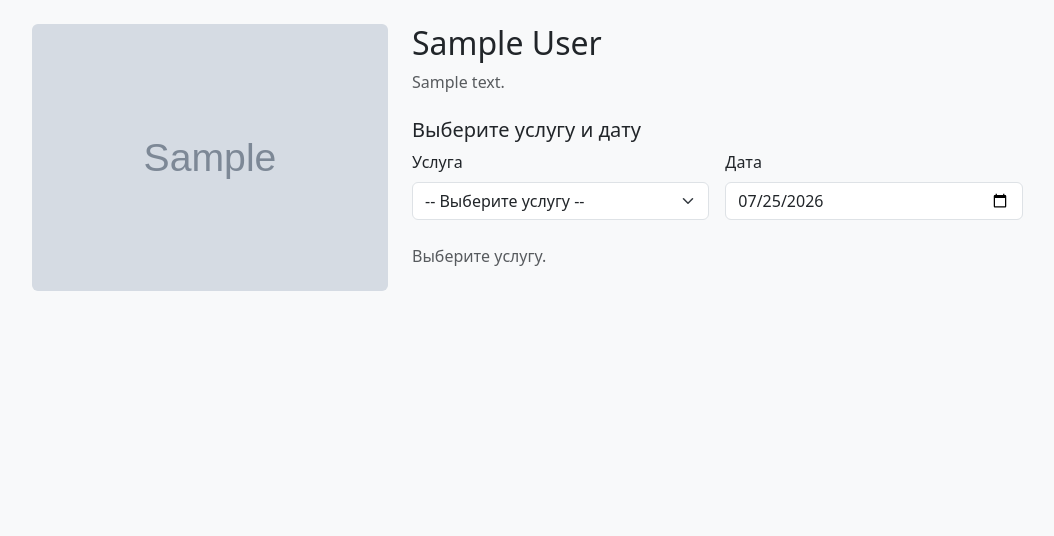
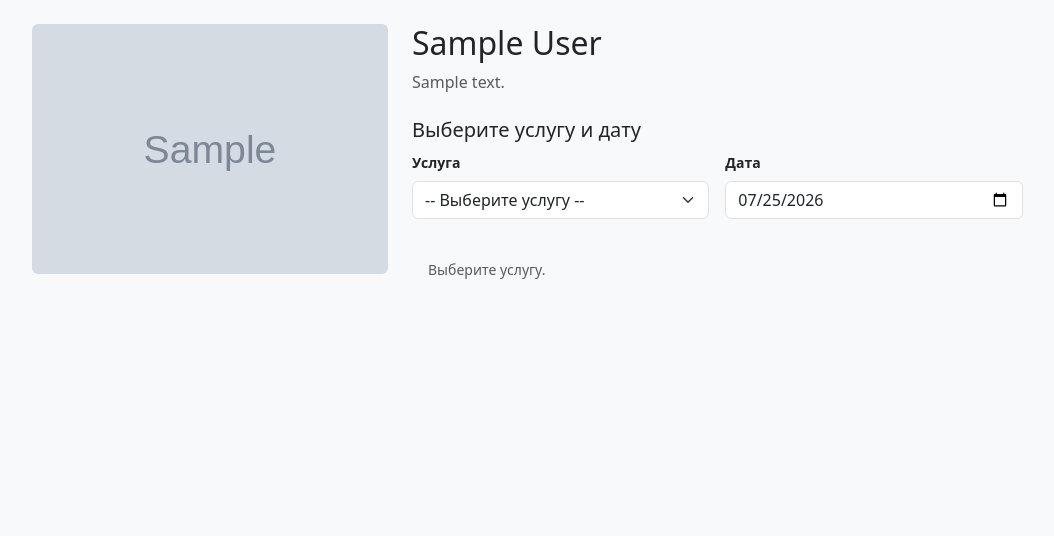
Before and after one commit to Serghqa/SlotMe, a Django app: page /masters/1/ in a window 1280 px wide. Shown: the part 56-592 px from the top of the page, without its empty margins (50-1104 px from the left). Run offline with Django 5.2, Linux system fonts and the light colour scheme; tables that the repository leaves empty hold one stand-in row (values such as "Sample post"); grey boxes marked "Sample" are stand-in pictures.

Commit message:
Template fixed master_detail.html

```diff
--- a/templates/masters/master_detail.html
+++ b/templates/masters/master_detail.html
@@ -6,11 +6,13 @@
 {% block content %}
 <div class="row">
     <div class="col-md-4">
-        {% if master.photo %}
-            <img src="{{ master.photo.url }}" class="img-fluid rounded mb-3" alt="{{ master.user.get_full_name }}">
-        {% else %}
-            <img src="{% static 'img/no-photo.png' %}" class="img-fluid rounded mb-3" alt="Нет фото">
-        {% endif %}
+        <div class="master-card-img-wrapper rounded mb-3">
+            {% if master.photo %}
+                <img src="{{ master.photo.url }}" class="master-card-img" alt="{{ master.user.get_full_name }}">
+            {% else %}
+                <img src="{% static 'img/no-photo.png' %}" class="master-card-img master-card-img-placeholder" alt="Нет фото">
+            {% endif %}
+        </div>
     </div>
     <div class="col-md-8">
         <h2>{{ master.user.get_full_name|default:master.user.username }}</h2>
@@ -21,8 +23,8 @@
         <!-- Форма выбора -->
         <form method="get" class="row g-3 mb-4" id="booking-filter-form">
             <div class="col-md-5">
-                <label class="form-label">Услуга</label>
-                <select name="service_id" class="form-select" onchange="this.form.submit()">
+                <label for="service_id" class="form-label small fw-bold">Услуга</label>
+                <select name="service_id" id="service_id" class="form-select" onchange="this.form.submit()">
                     <option value="">-- Выберите услугу --</option>
                     {% for service in services %}
                         <option value="{{ service.id }}"
@@ -33,7 +35,7 @@
                 </select>
             </div>
             <div class="col-md-5">
-                <label class="form-label">Дата</label>
+                <label for="date" class="form-label small fw-bold">Дата</label>
                 <input type="date" name="date" id="date" class="form-control"
                     value="{{ raw_date_str|default:'' }}"
                     min="{{ today|date:'Y-m-d' }}"
@@ -45,17 +47,20 @@
         </form>
         <!-- Свободные слоты -->
         {% if selected_date and selected_service %}
-            <h5>Свободное время на {{ selected_date|date:"d.m.Y" }}</h5>
-            <p class="text-muted">{{ selected_service.name }} — {{ selected_service.price }}₽</p>
+            <h5 class="mb-2">Свободное время на {{ selected_date|date:"d.m.Y" }}</h5>
+            <p class="text-muted small mb-3">
+                {{ selected_service.name }} — <span class="fw-bold text-primary">{{ selected_service.price }}₽</span>
+            </p>
+
             {% if slots %}
-                <div class="d-grid gap-2 d-md-flex flex-wrap">
+                <div class="d-flex flex-wrap gap-2">
                     {% for slot in slots %}
                         <form method="post" action="{% url 'appointments:book' master.id %}" class="d-inline">
                             {% csrf_token %}
                             <input type="hidden" name="service_id" value="{{ selected_service.id }}">
                             <input type="hidden" name="date" value="{{ selected_date|date:'Y-m-d' }}">
                             <input type="hidden" name="time" value="{{ slot|time:'H:i' }}">
-                            <button type="submit" class="btn btn-outline-primary m-1">
+                            <button type="submit" class="btn btn-outline-primary px-3 py-2">
                                 {{ slot|time:'H:i' }}
                             </button>
                         </form>
@@ -66,7 +71,7 @@
             {% endif %}
         {% else %}
             <!-- Показываем подсказку, если не выбран один или оба компонента -->
-            <p class="text-muted">
+            <p class="text-muted bg-light p-3 rounded small">
                 {% if not selected_service and not selected_date %}
                     Выберите услугу и дату, чтобы увидеть свободное время.
                 {% elif not selected_service %}
```
